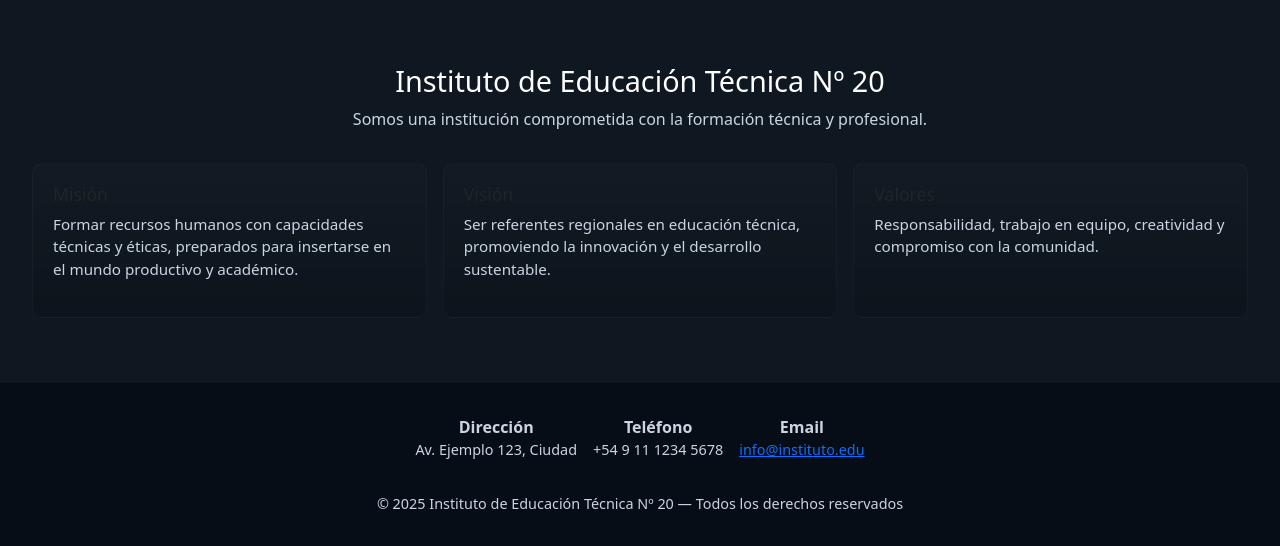
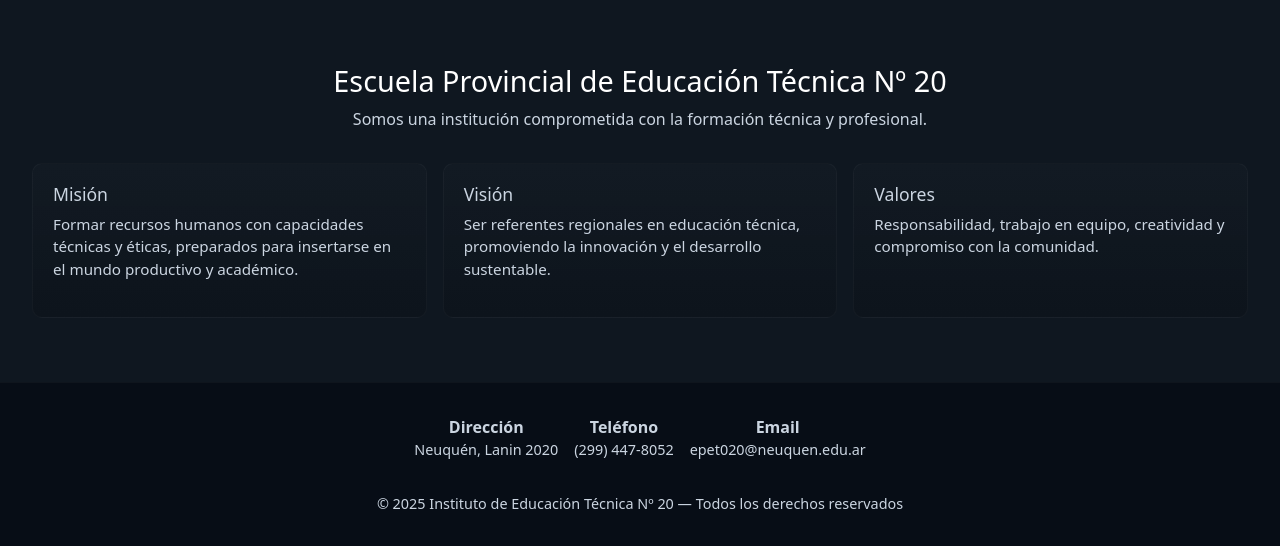
Before and after one commit to tallerWebEPET20/institucional, a PHP site: page / in a window 1280 px wide. Shown: the part 626-1172 px from the top of the page. Run offline with PHP 8.4, Linux system fonts and the light colour scheme; data comes from the database, SQL or seed files in the repository.

Commit message:
modificaciones en card y enlaces del footer

```diff
--- a/css/style.css
+++ b/css/style.css
@@ -51,11 +51,35 @@ main.visible{
 .intro p{color:var(--muted); max-width:900px; margin:0 auto;}
 
 /*-----Cards-----*/
-.cards{display:grid; grid-template-columns:1fr; gap:1rem; margin-top:1.5rem;}
-.card{background: linear-gradient(180deg, rgba(255,255,255,0.015), rgba(0,0,0,0.12)); padding:1.25rem; border-radius:10px; border:1px solid rgba(255,255,255,0.03);}
-.card h3{margin-bottom:.5rem; font-size:1.1rem;}
-.card p{color:var(--muted); font-size:.95rem;}
-@media(min-width:768px){.cards{grid-template-columns:repeat(3,1fr);} main{padding:4rem 2rem;}}
+.cards{
+  display:grid;
+  grid-template-columns:1fr;
+  gap:1rem;
+  margin-top:1.5rem;
+}
+.card{
+  background: linear-gradient(180deg, rgba(255,255,255,0.015), rgba(0,0,0,0.12));
+  padding:1.25rem;
+  border-radius:10px;
+  border:1px solid rgba(255,255,255,0.03);
+}
+.card h3{
+  color:var(--muted);
+  margin-bottom:.5rem;
+  font-size:1.1rem;
+}
+.card p{
+  color:var(--muted);
+  font-size:.95rem;
+}
+
+@media(min-width:768px){
+  .cards{grid-template-columns:repeat(3,1fr);
+  }
+  main{
+    padding:4rem 2rem;
+  }
+}
 
 /* ====== Footer ====== */
 footer{
@@ -79,6 +103,29 @@ footer.visible{
   pointer-events:auto;
   transition-delay:0s;
 }
-.footer-inner{max-width:1000px; margin:0 auto; display:flex; gap:1rem; flex-direction:column; align-items:center;}
-.contact{display:flex; gap:1rem; flex-wrap:wrap; justify-content:center;}
-.small{font-size:.9rem; color:var(--muted);}
+.footer-inner{
+  max-width:1000px;
+  margin:0 auto;
+  display:flex;
+  gap:1rem;
+  flex-direction:column;
+  align-items:center;
+}
+.contact{
+  display:flex;
+  gap:1rem;
+  flex-wrap:wrap;
+  justify-content:center;
+}
+.small{
+  font-size:.9rem;
+  color:var(--muted);
+}
+.enlace{
+  text-decoration: none;
+  color:var(--muted);
+}
+
+.enlace:hover{
+  text-decoration: underline;
+}
--- a/index.php
+++ b/index.php
@@ -165,8 +165,9 @@ $avisos = mysqli_query($conn, "SELECT * FROM aviso ORDER BY id ASC");
 
   <!-- Main -->
   <main id="mainInfo" role="main" aria-labelledby="mainTitle">
+
     <div class="intro">
-      <h2 id="mainTitle">Instituto de Educación Técnica Nº 20</h2>
+      <h2 id="mainTitle">Escuela Provincial de Educación Técnica Nº 20</h2>
       <p>Somos una institución comprometida con la formación técnica y profesional.</p>
     </div>
     <div class="cards" aria-live="polite">
@@ -183,19 +184,35 @@ $avisos = mysqli_query($conn, "SELECT * FROM aviso ORDER BY id ASC");
         <p>Responsabilidad, trabajo en equipo, creatividad y compromiso con la comunidad.</p>
       </article>
     </div>
+
   </main>
 
   <!-- Footer -->
   <footer id="siteFooter" role="contentinfo">
     <div class="footer-inner">
       <div class="contact" aria-label="Información de contacto">
-        <div><strong>Dirección</strong><div class="small">Av. Ejemplo 123, Ciudad</div></div>
-        <div><strong>Teléfono</strong><div class="small">+54 9 11 1234 5678</div></div>
-        <div><strong>Email</strong><div class="small"><a href="mailto:info@instituto.edu">info@instituto.edu</a></div></div>
+        <div>
+          <strong>Dirección</strong>
+          <div class="small">
+            <a class="enlace" href="https://maps.app.goo.gl/7r9AdiSzANaFCoyT9" target="_blank">Neuquén, Lanin 2020</a>
+          </div>
+        </div>
+        <div>
+          <strong>Teléfono</strong>
+          <div class="small">(299) 447-8052</div>
+        </div>
+        <div>
+          <strong>Email</strong>
+          <div class="small">
+            <a class="enlace" href="mailto:epet020@neuquen.edu.ar">epet020@neuquen.edu.ar</a>
+          </div>
+        </div>
       </div>
       <div class="small" style="margin-top:1rem;">© <?= date('Y') ?> Instituto de Educación Técnica Nº 20 — Todos los derechos reservados</div>
     </div>
   </footer>
+
+  <!--Fin footer-->
 
   <!-- Inicio LOGIN-->
 
```
